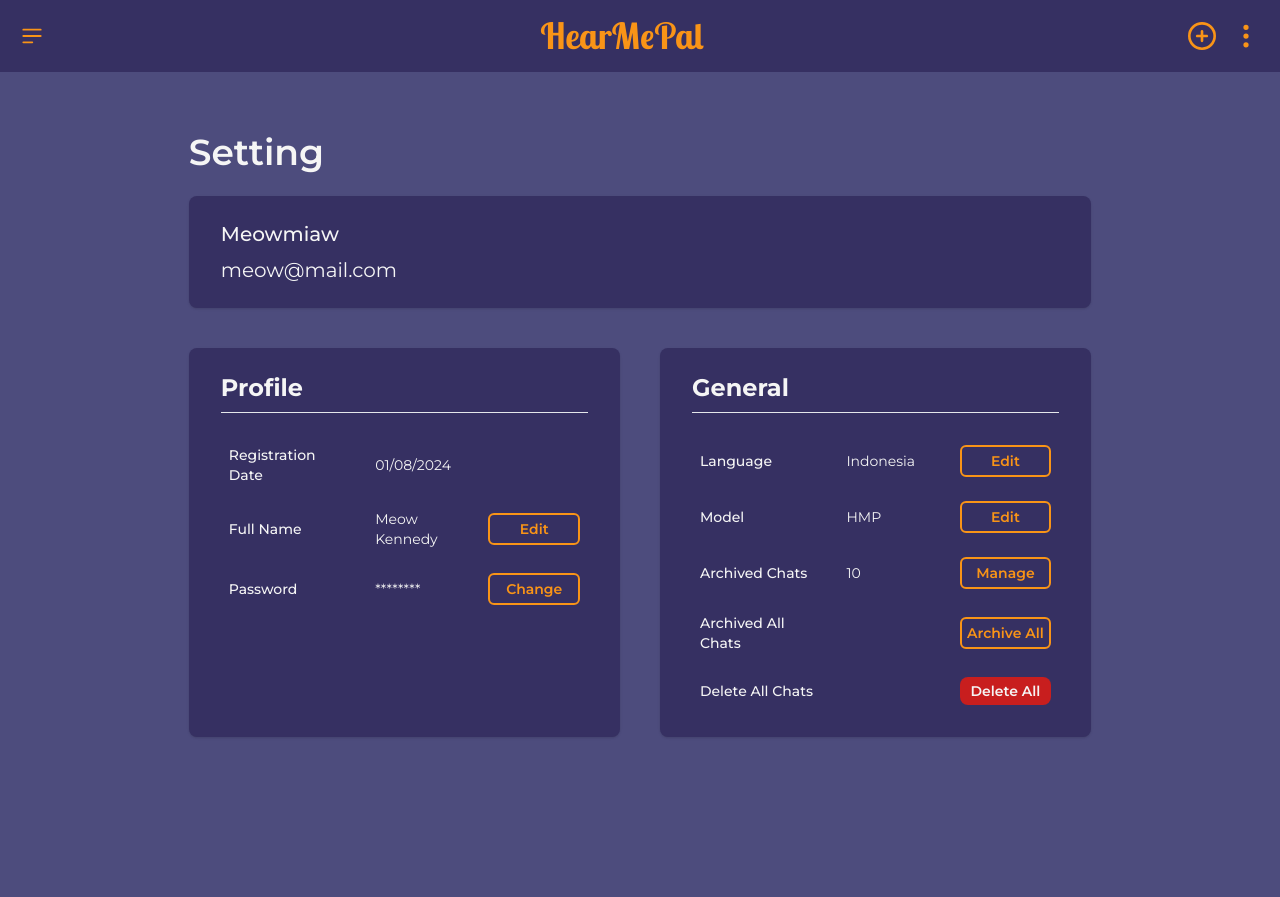
After one commit to AcilRestu12/HearMePal, a Flask app: page /setting in a window 1280 px wide. The commit adds this page. Run offline with Flask 3, Linux system fonts and the light colour scheme; some libraries are stand-ins or nearby versions.

Commit message:
front-end -> setting page | created

```diff
--- a/app.py
+++ b/app.py
@@ -103,6 +103,14 @@ def add_conv():
     else:
         return redirect('/')
 
+@app.route("/setting")
+def setting():
+    data = {
+        'page' : 'Setting',
+        'current_page' : 'setting',
+    }
+    return render_template("pages/setting.html", data=data)
+
 
 
 # @app.route("/conv/<int:value>")
--- a/static/dist/css/output.css
+++ b/static/dist/css/output.css
@@ -1181,6 +1185,19 @@ input:checked + .toggle-bg{
   margin-bottom: 1rem;
 }
 
+.mx-4{
+  margin-left: 1rem;
+  margin-right: 1rem;
+}
+
+.-mb-2{
+  margin-bottom: -0.5rem;
+}
+
+.-ms-1{
+  margin-inline-start: -0.25rem;
+}
+
 .-ms-4{
   margin-inline-start: -1rem;
 }
@@ -1257,10 +1274,22 @@ input:checked + .toggle-bg{
   margin-top: 1rem;
 }
 
+.mt-5{
+  margin-top: 1.25rem;
+}
+
 .mt-6{
   margin-top: 1.5rem;
 }
 
+.-mr-4{
+  margin-right: -1rem;
+}
+
+.mr-2{
+  margin-right: 0.5rem;
+}
+
 .block{
   display: block;
 }
@@ -1337,6 +1366,10 @@ input:checked + .toggle-bg{
   height: 100%;
 }
 
+.h-px{
+  height: 1px;
+}
+
 .h-screen{
   height: 100vh;
 }
@@ -1406,6 +1443,22 @@ input:checked + .toggle-bg{
   width: 100%;
 }
 
+.w-2\/3{
+  width: 66.666667%;
+}
+
+.w-\[90\]{
+  width: 90;
+}
+
+.w-\[90\%\]{
+  width: 90%;
+}
+
+.w-\[95\%\]{
+  width: 95%;
+}
+
 .max-w-\[350px\]{
   max-width: 350px;
 }
@@ -1436,6 +1489,10 @@ input:checked + .toggle-bg{
 
 .flex-shrink-0{
   flex-shrink: 0;
+}
+
+.basis-1\/3{
+  flex-basis: 33.333333%;
 }
 
 .-translate-x-full{
@@ -1574,6 +1643,12 @@ input:checked + .toggle-bg{
   margin-bottom: calc(1rem * var(--tw-space-y-reverse));
 }
 
+.space-y-6 > :not([hidden]) ~ :not([hidden]){
+  --tw-space-y-reverse: 0;
+  margin-top: calc(1.5rem * calc(1 - var(--tw-space-y-reverse)));
+  margin-bottom: calc(1.5rem * var(--tw-space-y-reverse));
+}
+
 .divide-y > :not([hidden]) ~ :not([hidden]){
   --tw-divide-y-reverse: 0;
   border-top-width: calc(1px * calc(1 - var(--tw-divide-y-reverse)));
@@ -1620,6 +1695,10 @@ input:checked + .toggle-bg{
   white-space: nowrap;
 }
 
+.whitespace-normal{
+  white-space: normal;
+}
+
 .whitespace-nowrap{
   white-space: nowrap;
 }
@@ -1880,6 +1999,11 @@ input:checked + .toggle-bg{
   padding-right: 1.25rem;
 }
 
+.px-6{
+  padding-left: 1.5rem;
+  padding-right: 1.5rem;
+}
+
 .px-8{
   padding-left: 2rem;
   padding-right: 2rem;
@@ -1948,12 +2072,32 @@ input:checked + .toggle-bg{
   padding-top: 5rem;
 }
 
+.pr-2{
+  padding-right: 0.5rem;
+}
+
+.pl-2{
+  padding-left: 0.5rem;
+}
+
+.pl-1{
+  padding-left: 0.25rem;
+}
+
+.pr-1{
+  padding-right: 0.25rem;
+}
+
 .text-left{
   text-align: left;
 }
 
 .text-center{
   text-align: center;
+}
+
+.text-right{
+  text-align: right;
 }
 
 .align-middle{
@@ -2490,7 +2674,31 @@ input:checked + .toggle-bg{
   color: rgb(255 255 255 / var(--tw-text-opacity));
 }
 
+.dark\:focus\:border-blue-500:focus:is(.dark *){
+  --tw-border-opacity: 1;
+  border-color: rgb(63 131 248 / var(--tw-border-opacity));
+}
+
+.dark\:focus\:ring-blue-500:focus:is(.dark *){
+  --tw-ring-opacity: 1;
+  --tw-ring-color: rgb(63 131 248 / var(--tw-ring-opacity));
+}
+
+.dark\:focus\:ring-blue-800:focus:is(.dark *){
+  --tw-ring-opacity: 1;
+  --tw-ring-color: rgb(30 66 159 / var(--tw-ring-opacity));
+}
+
 @media (min-width: 640px){
+  .sm\:col-span-1{
+    grid-column: span 1 / span 1;
+  }
+
+  .sm\:mx-10{
+    margin-left: 2.5rem;
+    margin-right: 2.5rem;
+  }
+
   .sm\:mx-32{
     margin-left: 8rem;
     margin-right: 8rem;
@@ -2504,8 +2712,17 @@ input:checked + .toggle-bg{
     margin-top: 4rem;
   }
 
+  .sm\:w-\[80\%\]{
+    width: 80%;
+  }
+
   .sm\:rounded-lg{
     border-radius: 0.5rem;
+  }
+
+  .sm\:bg-purple-300{
+    --tw-bg-opacity: 1;
+    background-color: rgb(202 191 253 / var(--tw-bg-opacity));
   }
 
   .sm\:px-10{
@@ -2537,6 +2754,10 @@ input:checked + .toggle-bg{
     margin-right: 0px;
   }
 
+  .md\:-mb-4{
+    margin-bottom: -1rem;
+  }
+
   .md\:-mt-10{
     margin-top: -2.5rem;
   }
@@ -2565,12 +2786,20 @@ input:checked + .toggle-bg{
     margin-top: 5rem;
   }
 
+  .md\:mt-4{
+    margin-top: 1rem;
+  }
+
   .md\:flex{
     display: flex;
   }
 
   .md\:hidden{
     display: none;
+  }
+
+  .md\:w-1\/2{
+    width: 50%;
   }
 
   .md\:w-1\/3{
@@ -2592,6 +2821,18 @@ input:checked + .toggle-bg{
   .md\:w-fit{
     width: -moz-fit-content;
     width: fit-content;
+  }
+
+  .md\:w-\[\]{
+    width: ;
+  }
+
+  .md\:w-\[90\%\]{
+    width: 90%;
+  }
+
+  .md\:w-\[95\%\]{
+    width: 95%;
   }
 
   .md\:flex-row{
@@ -2608,6 +2849,12 @@ input:checked + .toggle-bg{
     margin-left: calc(0px * calc(1 - var(--tw-space-x-reverse)));
   }
 
+  .md\:space-x-10 > :not([hidden]) ~ :not([hidden]){
+    --tw-space-x-reverse: 0;
+    margin-right: calc(2.5rem * var(--tw-space-x-reverse));
+    margin-left: calc(2.5rem * calc(1 - var(--tw-space-x-reverse)));
+  }
+
   .md\:space-x-4 > :not([hidden]) ~ :not([hidden]){
     --tw-space-x-reverse: 0;
     margin-right: calc(1rem * var(--tw-space-x-reverse));
@@ -2626,6 +2873,18 @@ input:checked + .toggle-bg{
     margin-bottom: calc(0px * var(--tw-space-y-reverse));
   }
 
+  .md\:space-y-10 > :not([hidden]) ~ :not([hidden]){
+    --tw-space-y-reverse: 0;
+    margin-top: calc(2.5rem * calc(1 - var(--tw-space-y-reverse)));
+    margin-bottom: calc(2.5rem * var(--tw-space-y-reverse));
+  }
+
+  .md\:space-y-2 > :not([hidden]) ~ :not([hidden]){
+    --tw-space-y-reverse: 0;
+    margin-top: calc(0.5rem * calc(1 - var(--tw-space-y-reverse)));
+    margin-bottom: calc(0.5rem * var(--tw-space-y-reverse));
+  }
+
   .md\:border-0{
     border-width: 0px;
   }
@@ -2657,11 +2926,41 @@ input:checked + .toggle-bg{
     padding-right: 1.75rem;
   }
 
+  .md\:px-8{
+    padding-left: 2rem;
+    padding-right: 2rem;
+  }
+
   .md\:py-12{
     padding-top: 3rem;
     padding-bottom: 3rem;
   }
 
+  .md\:py-6{
+    padding-top: 1.5rem;
+    padding-bottom: 1.5rem;
+  }
+
+  .md\:pl-2{
+    padding-left: 0.5rem;
+  }
+
+  .md\:pr-2{
+    padding-right: 0.5rem;
+  }
+
+  .md\:pl-4{
+    padding-left: 1rem;
+  }
+
+  .md\:pl-6{
+    padding-left: 1.5rem;
+  }
+
+  .md\:pl-8{
+    padding-left: 2rem;
+  }
+
   .md\:text-left{
     text-align: left;
   }
@@ -2675,6 +2974,11 @@ input:checked + .toggle-bg{
     line-height: 2rem;
   }
 
+  .md\:text-4xl{
+    font-size: 2.25rem;
+    line-height: 2.5rem;
+  }
+
   .md\:text-6xl{
     font-size: 3.75rem;
     line-height: 1;
@@ -2685,6 +2989,16 @@ input:checked + .toggle-bg{
     line-height: 1.75rem;
   }
 
+  .md\:text-sm{
+    font-size: 0.875rem;
+    line-height: 1.25rem;
+  }
+
+  .md\:text-xl{
+    font-size: 1.25rem;
+    line-height: 1.75rem;
+  }
+
   .md\:text-third{
     --tw-text-opacity: 1;
     color: rgb(249 148 23 / var(--tw-text-opacity));
@@ -2714,8 +3028,21 @@ input:checked + .toggle-bg{
     margin-top: 0px;
   }
 
+  .lg\:w-\[90\%\]{
+    width: 90%;
+  }
+
+  .lg\:w-\[80\%\]{
+    width: 80%;
+  }
+
   .lg\:max-w-md{
     max-width: 28rem;
+  }
+
+  .lg\:bg-orange-300{
+    --tw-bg-opacity: 1;
+    background-color: rgb(253 186 140 / var(--tw-bg-opacity));
   }
 
   .lg\:px-5{
@@ -2732,6 +3059,10 @@ input:checked + .toggle-bg{
     padding-left: 0.75rem;
   }
 
+  .lg\:pl-8{
+    padding-left: 2rem;
+  }
+
   .lg\:text-2xl{
     font-size: 1.5rem;
     line-height: 2rem;
--- a/templates/layouts/partials/nav-app.html
+++ b/templates/layouts/partials/nav-app.html
@@ -44,7 +44,7 @@
 							</button>
 						</li>
 						<li>
-							<a href="#" class="block px-4 py-2 text-sm text-text hover:bg-third" role="menuitem">Settings</a>
+							<a href="/setting" class="block px-4 py-2 text-sm text-text hover:bg-third" role="menuitem">Settings</a>
 						</li>
 						<li>
 							<a href="#" class="block px-4 py-2 text-sm text-text hover:bg-third" role="menuitem">Sign out</a>
--- /dev/null
+++ b/templates/pages/setting.html
@@ -0,0 +1,202 @@
+{% extends "layouts/app.html" %}
+
+{% block content %}
+    <!-- Chatting Start -->
+    <section class="p-4 sm:mx-10 mt-14 mb-20 sm:mt-16 sm:mb-28 md:mt-20 md:mb-32">
+        <div class="p-4 w-full xl:w-4/5 mx-auto flex flex-col space-y-6 md:space-y-10">
+            <h2 class="mt-5 -mb-2 md:-mb-4 text-3xl md:text-4xl font-montserrat font-semibold text-text">Setting</h2>
+            <div class="text-lg md:text-xl flex flex-col w-full px-6 md:px-8 py-4 md:py-6 md:space-y-2 rounded-lg shadow font-montserrat text-text bg-primary">
+                <span class="font-medium">Meowmiaw</span>
+                <span class="font-normal">meow@mail.com</span>
+            </div>
+            <div class="flex flex-col md:flex-row w-full space-y-6 md:space-y-0 md:space-x-10 my-10">
+                <div class="text-lg md:text-xl flex flex-col w-full md:w-1/2 px-6 md:px-8 py-4 md:py-6 space-y-2 rounded-lg shadow font-montserrat text-text bg-primary">
+                    <h3 class="text-xl md:text-2xl font-bold">Profile</h3>
+                    <hr class="h-px bg-gray-200 border-0">
+                    <div class="w-full text-xs md:text-sm font-normal text-center">
+                        <div class="flex flex-col mt-2 md:mt-4 space-y-2">
+                            <div class="w-full flex flex-row items-center justify-between">
+                                <p class="basis-1/3 pl-1 md:pl-2 py-2 text-left font-medium">
+                                    Registration Date
+                                </p>
+                                <p class="basis-1/3 pl-4 md:pl-6 lg:pl-8 py-2 text-left whitespace-normal">
+                                    01/08/2024
+                                </p>
+                                <div class="basis-1/3 pr-1 md:pr-2 py-2 text-right">
+                                </div>
+                            </div>
+                            <div class="w-full flex flex-row items-center justify-between">
+                                <p class="basis-1/3 pl-1 md:pl-2 py-2 text-left font-medium">
+                                    Full Name
+                                </p>
+                                <p class="basis-1/3 pl-4 md:pl-6 lg:pl-8 py-2 text-left whitespace-normal">
+                                    Meow Kennedy
+                                </p>
+                                <div class="basis-1/3 pr-1 md:pr-2 py-2 text-right">
+                                    <button type="button" data-modal-target="crud-modal" data-modal-toggle="crud-modal" class="w-[95%] sm:w-[80%] md:w-[95%] lg:w-[80%] text-third hover:text-white border-2 border-third hover:bg-third focus:ring-4 focus:outline-none focus:ring-third/50 font-semibold font-montserrat rounded-md text-xs md:text-sm py-1 text-center">
+                                        Edit
+                                    </button>
+                                </div>
+                            </div>
+                            <div class="w-full flex flex-row items-center justify-between">
+                                <p class="basis-1/3 pl-1 md:pl-2 py-2 text-left font-medium">
+                                    Password
+                                </p>
+                                <p class="basis-1/3 pl-4 md:pl-6 lg:pl-8 py-2 text-left whitespace-normal">
+                                    ********
+                                </p>
+                                <div class="basis-1/3 pr-1 md:pr-2 py-2 text-right">
+                                    <button type="button" data-modal-target="crud-modal" data-modal-toggle="crud-modal" class="w-[95%] sm:w-[80%] md:w-[95%] lg:w-[80%] text-third hover:text-white border-2 border-third hover:bg-third focus:ring-4 focus:outline-none focus:ring-third/50 font-semibold font-montserrat rounded-md text-xs md:text-sm py-1 text-center">
+                                        Change
+                                    </button>
+                                </div>
+                            </div>
+                        </div>
+                    </div>
+                </div>
+                <div class="text-lg md:text-xl flex flex-col w-full md:w-1/2 px-6 md:px-8 py-4 md:py-6 space-y-2 rounded-lg shadow font-montserrat text-text bg-primary">
+                    <h3 class="text-xl md:text-2xl font-bold">General</h3>
+                    <hr class="h-px bg-gray-200 border-0">
+                    <div class="w-full text-xs md:text-sm font-normal text-center">
+                        <div class="flex flex-col mt-2 md:mt-4 space-y-2">
+                            <div class="w-full flex flex-row items-center justify-between">
+                                <p class="basis-1/3 pl-1 md:pl-2 py-2 text-left font-medium">
+                                    Language
+                                </p>
+                                <p class="basis-1/3 pl-4 md:pl-6 lg:pl-8 py-2 text-left whitespace-normal">
+                                    Indonesia
+                                </p>
+                                <div class="basis-1/3 pr-1 md:pr-2 py-2 text-right">
+                                    <button type="button" data-modal-target="crud-modal" data-modal-toggle="crud-modal" class="w-[95%] sm:w-[80%] md:w-[95%] lg:w-[80%] text-third hover:text-white border-2 border-third hover:bg-third focus:ring-4 focus:outline-none focus:ring-third/50 font-semibold font-montserrat rounded-md text-xs md:text-sm py-1 text-center">
+                                        Edit
+                                    </button>
+                                </div>
+                            </div>
+                            <div class="w-full flex flex-row items-center justify-between">
+                                <p class="basis-1/3 pl-1 md:pl-2 py-2 text-left font-medium">
+                                    Model
+                                </p>
+                                <p class="basis-1/3 pl-4 md:pl-6 lg:pl-8 py-2 text-left whitespace-normal">
+                                    HMP
+                                </p>
+                                <div class="basis-1/3 pr-1 md:pr-2 py-2 text-right">
+                                    <button type="button" data-modal-target="crud-modal" data-modal-toggle="crud-modal" class="w-[95%] sm:w-[80%] md:w-[95%] lg:w-[80%] text-third hover:text-white border-2 border-third hover:bg-third focus:ring-4 focus:outline-none focus:ring-third/50 font-semibold font-montserrat rounded-md text-xs md:text-sm py-1 text-center">
+                                        Edit
+                                    </button>
+                                </div>
+                            </div>
+                            <div class="w-full flex flex-row items-center justify-between">
+                                <p class="basis-1/3 pl-1 md:pl-2 py-2 text-left font-medium">
+                                    Archived Chats
+                                </p>
+                                <p class="basis-1/3 pl-4 md:pl-6 lg:pl-8 py-2 text-left whitespace-normal">
+                                    10
+                                </p>
+                                <div class="basis-1/3 pr-1 md:pr-2 py-2 text-right">
+                                    <button type="button" data-modal-target="crud-modal" data-modal-toggle="crud-modal" class="w-[95%] sm:w-[80%] md:w-[95%] lg:w-[80%] text-third hover:text-white border-2 border-third hover:bg-third focus:ring-4 focus:outline-none focus:ring-third/50 font-semibold font-montserrat rounded-md text-xs md:text-sm py-1 text-center">
+                                        Manage
+                                    </button>
+                                </div>
+                            </div>
+                            <div class="w-full flex flex-row items-center justify-between">
+                                <p class="basis-1/3 pl-1 md:pl-2 py-2 text-left font-medium">
+                                    Archived All Chats
+                                </p>
+                                <p class="basis-1/3 pl-4 md:pl-6 lg:pl-8 py-2 text-left whitespace-normal">
+
+                                </p>
+                                <div class="basis-1/3 pr-1 md:pr-2 py-2 text-right">
+                                    <button type="button" data-modal-target="crud-modal" data-modal-toggle="crud-modal" class="w-[95%] sm:w-[80%] md:w-[95%] lg:w-[80%] text-third hover:text-white border-2 border-third hover:bg-third focus:ring-4 focus:outline-none focus:ring-third/50 font-semibold font-montserrat rounded-md text-xs md:text-sm py-1 text-center">
+                                        Archive All
+                                    </button>
+                                </div>
+                            </div>
+                            <div class="w-full flex flex-row items-center justify-between">
+                                <p class="basis-1/3 pl-1 md:pl-2 py-2 text-left font-medium">
+                                    Delete All Chats
+                                </p>
+                                <p class="basis-1/3 pl-4 md:pl-6 lg:pl-8 py-2 text-left whitespace-normal">
+
+                                </p>
+                                <div class="basis-1/3 pr-1 md:pr-2 py-2 text-right">
+                                    <button type="button" data-modal-target="crud-modal" data-modal-toggle="crud-modal" class="w-[95%] sm:w-[80%] md:w-[95%] lg:w-[80%] text-text hover:text-white bg-red-700 hover:bg-red-600 focus:ring-4 focus:outline-none focus:ring-red-300 font-semibold font-montserrat rounded-lg text-xs md:text-sm py-1 text-center">
+                                        Delete All
+                                    </button>
+                                </div>
+                            </div>
+                        </div>
+
+                        <!-- <table class="w-full mt-2 md:mt-4 text-xs md:text-sm font-normal text-left rtl:text-right">
+                            <tbody class="bg-slate-500">
+                                <tr class="bg-emerald-300">
+                                    <th scope="row" class="px-2 py-2 font-medium whitespace-normal">
+                                        Language
+                                    </th>
+                                    <td class="px-2 py-2 whitespace-normal">
+                                        Indonesia
+                                    </td>
+                                    <td class="px-2 py-2">
+                                        <button type="button" data-modal-target="crud-modal" data-modal-toggle="crud-modal" class="text-third hover:text-white border-2 border-third hover:bg-third focus:ring-4 focus:outline-none focus:ring-third/50 font-semibold font-montserrat rounded-lg text-xs md:text-sm w-3/5 py-1 text-center">
+                                            Edit
+                                        </button>
+                                    </td>
+                                </tr>
+                                <tr class="bg-pink-300">
+                                    <th scope="row" class="px-2 py-2 font-medium whitespace-normal">
+                                        Model
+                                    </th>
+                                    <td class="px-2 py-2 whitespace-normal">
+                                        HMP
+                                    </td>
+                                    <td class="px-2 py-2">
+                                        <button type="button" data-modal-target="crud-modal" data-modal-toggle="crud-modal" class="text-third hover:text-white border-2 border-third hover:bg-third focus:ring-4 focus:outline-none focus:ring-third/50 font-semibold font-montserrat rounded-lg text-xs md:text-sm w-full py-1 text-center">
+                                            Edit
+                                        </button>
+                                    </td>
+                                </tr>
+                                <tr>
+                                    <th scope="row" class="px-2 py-2 font-medium whitespace-normal">
+                                        Archived Chats
+                                    </th>
+                                    <td class="px-2 py-2 whitespace-normal">
+                                        10
+                                    </td>
+                                    <td class="px-2 py-2">
+                                        <button type="button" data-modal-target="crud-modal" data-modal-toggle="crud-modal" class="text-third hover:text-white border-2 border-third hover:bg-third focus:ring-4 focus:outline-none focus:ring-third/50 font-semibold font-montserrat rounded-lg text-xs md:text-sm w-full py-1 text-center">
+                                            Manage
+                                        </button>
+                                    </td>
+                                </tr>
+                                <tr>
+                                    <th scope="row" class="px-2 py-2 font-medium whitespace-normal">
+                                        Archived All Chats
+                                    </th>
+                                    <td class="px-2 py-2 whitespace-normal">
+                                    </td>
+                                    <td class="px-2 py-2">
+                                        <button type="button" data-modal-target="crud-modal" data-modal-toggle="crud-modal" class="text-third hover:text-white border-2 border-third hover:bg-third focus:ring-4 focus:outline-none focus:ring-third/50 font-semibold font-montserrat rounded-lg text-xs md:text-sm w-full py-1 text-center">
+                                            Archive All
+                                        </button>
+                                    </td>
+                                </tr>
+                                <tr>
+                                    <th scope="row" class="px-2 py-2 font-medium whitespace-normal">
+                                        Delete All Chats
+                                    </th>
+                                    <td class="px-2 py-2 whitespace-normal">
+                                    </td>
+                                    <td class="px-2 py-2">
+                                        <button type="button" data-modal-target="crud-modal" data-modal-toggle="crud-modal" class="text-text hover:text-white bg-red-700 hover:bg-red-600 focus:ring-4 focus:outline-none focus:ring-red-300 font-semibold font-montserrat rounded-lg text-xs md:text-sm w-full py-1 text-center">
+                                            Delete All
+                                        </button>
+                                    </td>
+                                </tr>
+                            </tbody>
+                        </table> -->
+                    </div>
+                </div>
+            </div>
+        </div>
+    </section>
+    <!-- Chatting End -->
+{% endblock%}
```
Also changed, not shown: other parts of static/dist/css/output.css (+119 -0 lines).
